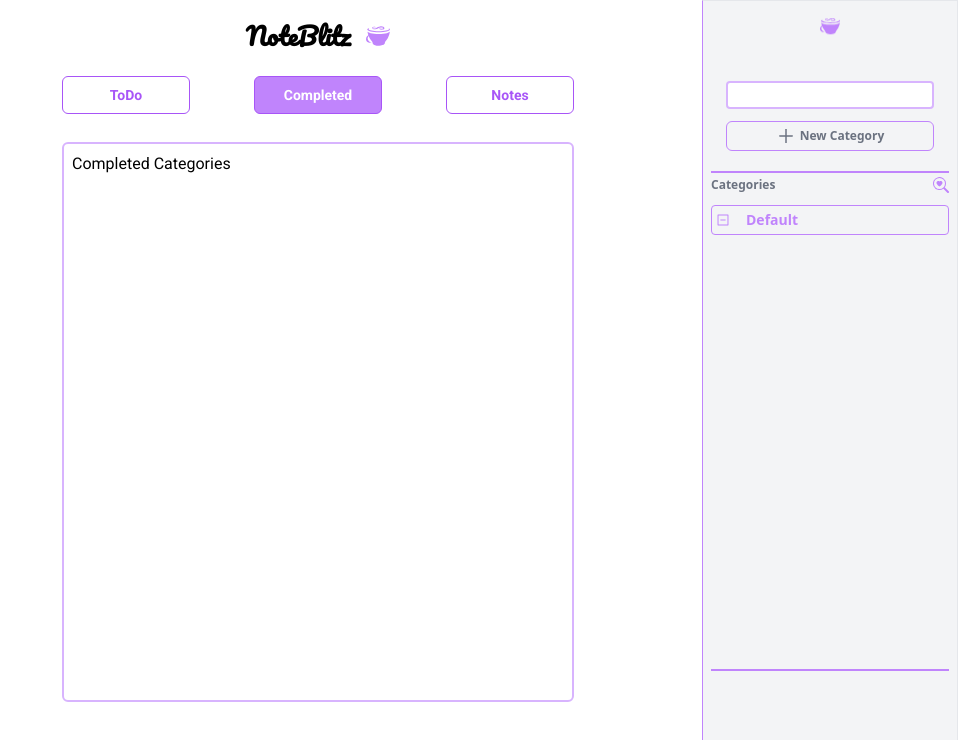
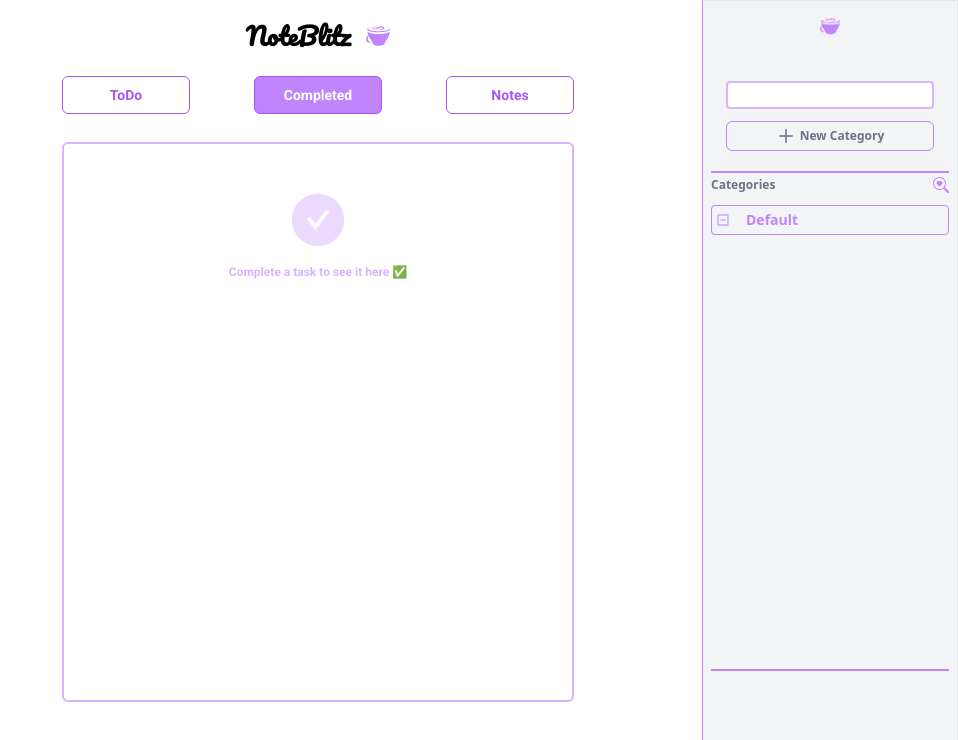
Before and after one commit to Julius-Java/noteBlitz, a Next.js app: page /1/completed in a window 1280 px wide. Shown: the top 740 px of the page, without its empty margins (322-1280 px from the left). Built offline with nearby package versions, Linux system fonts and the light colour scheme.

Commit message:
Implement logic for displaying todos based on route and category

```diff
--- a/components/CompletedTaskList.jsx
+++ b/components/CompletedTaskList.jsx
@@ -1,26 +1,70 @@
 import List from "./List"
 import { useTaskContext } from "./TaskContext"
+import { useRouter } from "next/router"
 
 import {AiFillCheckCircle} from "react-icons/ai"
 
 export default function CompletedTaskList() {
     const {state} = useTaskContext()
 
+    const router = useRouter()
+
+    const {category} = router.query
+
+    const activeCategory = category || "Default"
+
+    const filteredTasks = state.tasks.filter(task => {
+        if (activeCategory === "Default") {
+            return task.completed && task.category === "Default"
+        } else {
+            return task.completed && task.category === activeCategory
+        }
+    })
+
     return (
         <ul data-testid="completed-list">
             {/* Check for completed tasks if there is any  */}
-            {state.tasks.some(task => task.completed) ? (
-                state.tasks.map(task => task.completed && (
-                    <List completed key={task.id} id={task.id} completedStatus={task.completed} item={task.title} />
-                ))
-            ) : (
-                <div className="text-center mt-10">
-                    <div className="text-6xl animate-bounce text-purple-400 text-opacity-30 font-bold flex justify-center mb-3">
-                        <AiFillCheckCircle/>
+            {
+                filteredTasks.length > 0
+                ?
+                (
+                    filteredTasks.map(task => (
+                        <List
+                            completed
+                            key={task.id}
+                            id={task.id}
+                            completedStatus={task.completed}
+                            item={task.title}
+                        />
+                    ))
+                )
+                :
+                (
+                    <div className="text-center mt-10">
+                        <div
+                            className="text-6xl animate-bounce text-purple-400 text-opacity-30 font-bold flex justify-center mb-3"
+                        >
+                            <AiFillCheckCircle/>
+                        </div>
+                        <p className="text-xs font-semibold text-purple-300">Complete a task to see it here ✅</p>
                     </div>
-                    <p className="text-xs font-semibold text-purple-300">Complete a task to see it here ✅</p>
-                </div>
-            )}
+                )
+            }
         </ul>
     )
 }
+
+
+        // {/* state.tasks.some(task => task.completed)
+        // ?
+        // (
+        //     state.tasks.map(task => task.completed && (
+        //         <List
+        //             completed
+        //             key={task.id}
+        //             id={task.id}
+        //             completedStatus={task.completed}
+        //             item={task.title}
+        //         />
+        //     ))
+        // ) */}
--- a/components/TaskList.jsx
+++ b/components/TaskList.jsx
@@ -4,11 +4,25 @@ import { useTaskContext } from "./TaskContext"
 import {TbClipboardList} from "react-icons/tb"
 import { animated, useTransition } from "@react-spring/web"
 import TodoAddForm from "./TodoAddForm"
+import { useRouter } from "next/router"
 
 function TaskList() {
     const {state} = useTaskContext()
 
-    const incompleteTasks = state.tasks.filter((task) => !task.completed)
+    const router = useRouter()
+
+    const {category} = router.query
+
+    const activeCategory = category || "Default"
+
+    // const incompleteTasks = state.tasks.filter((task) => !task.completed)
+    const incompleteTasks = state.tasks.filter(task => {
+        if (activeCategory === "Default") {
+            return !task.completed && task.category === "Default"
+        } else {
+            return !task.completed && task.category === activeCategory
+        }
+    })
 
     const transitions = useTransition(incompleteTasks, {
         from: { opacity: 0, transform: 'translateY(20px)' },
--- a/pages/[category]/completed.js
+++ b/pages/[category]/completed.js
@@ -1,7 +1,7 @@
+import CompletedTaskList from "@/components/CompletedTaskList";
+
 export default function CompletedCategory() {
     return (
-        <div>
-            <p>Completed Categories</p>
-        </div>
+        <CompletedTaskList />
     )
 }
--- a/pages/[category]/index.js
+++ b/pages/[category]/index.js
@@ -1,7 +1,9 @@
+import TaskList from "@/components/TaskList"
+
 export default function Category() {
     return (
         <div>
-            <h1>Todo Tab</h1>
+            <TaskList />
         </div>
     )
 }
```
